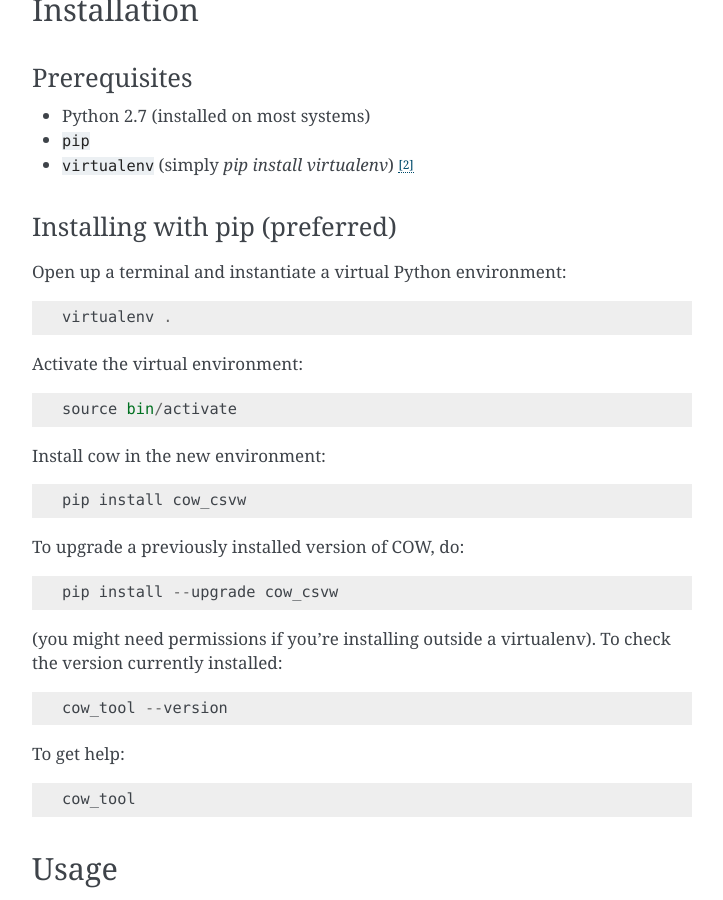
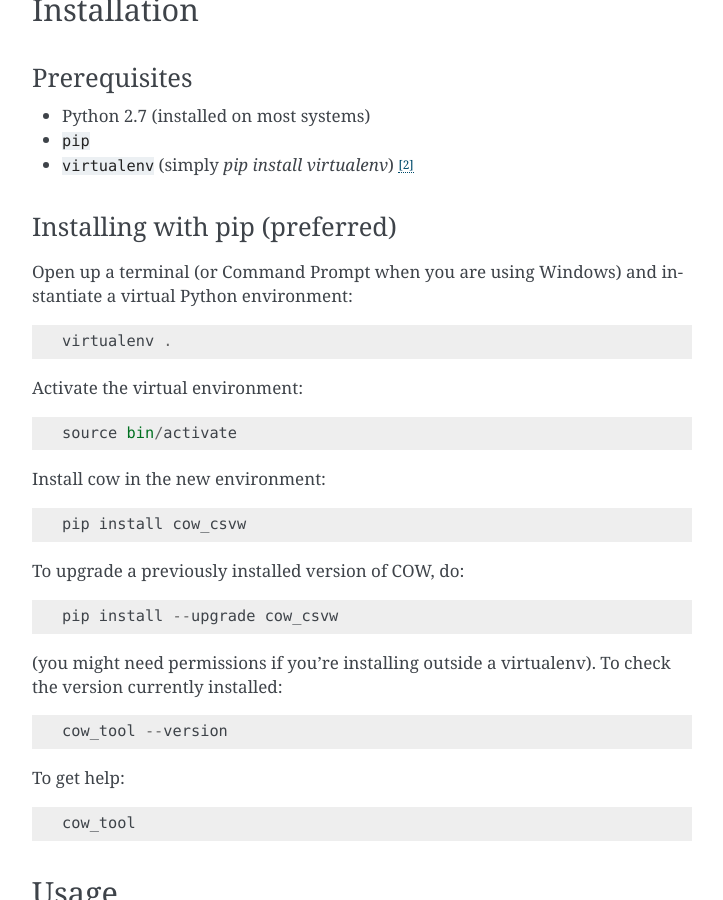
Before and after one commit to CLARIAH/COW, a Sphinx documentation site: the page built from docs/index.rst, in a window 1280 px wide and 900 px high, scrolled down 1621 px. Shown: the whole window, without its empty margins (388-1111 px from the left). Built offline with Sphinx 7.4.7, drawn with Linux system fonts in a browser that asks for light colours; pages that are not in the unit, such as notebooks, are missing from menus.

```diff
--- a/docs/index.rst
+++ b/docs/index.rst
@@ -78,7 +78,7 @@ Prerequisites
 Installing with pip (preferred)
 -------------------------------
 
-Open up a terminal and instantiate a virtual Python environment::
+Open up a terminal (or Command Prompt when you are using Windows) and instantiate a virtual Python environment::
 
   virtualenv .
 
@@ -107,7 +107,7 @@ To get help::
 .. Installing with git
 .. -------------------
 
-.. Open up a terminal, and clone this repository to a directory of your choice::
+.. Open up a terminal (or Command Prompt when you are using Windows), and clone this repository to a directory of your choice::
 
 ..   git clone https://github.com/CLARIAH/COW.git
 
@@ -125,7 +125,7 @@ To get help::
 
 ..   pip install -r requirements.txt
 
-.. Change directory to ``src``, and optionally replace the author in the ``config.py`` with your own data. When following the instructions in the next section always replace ``cow_tool`` with `python csvw_tool.py` when writing in the terminal.
+.. Change directory to ``src``, and optionally replace the author in the ``config.py`` with your own data. When following the instructions in the next section always replace ``cow_tool`` with `python csvw_tool.py` when writing in the terminal (or Command Prompt).
 
 Usage
 =====
--- a/src/converter/util/namespaces.yaml
+++ b/src/converter/util/namespaces.yaml
@@ -42,8 +42,8 @@
   sdmx-concept: !!python/object/new:rdflib.namespace.Namespace [!!python/unicode 'http://purl.org/linked-data/sdmx/2009/concept#'],
   sdmx-dimension: !!python/object/new:rdflib.namespace.Namespace [!!python/unicode 'http://purl.org/linked-data/sdmx/2009/dimension#'],
   sdmx-measure: !!python/object/new:rdflib.namespace.Namespace [!!python/unicode 'http://purl.org/linked-data/sdmx/2009/measure#'],
-  sdr: !!python/object/new:rdflib.namespace.Namespace [!!python/unicode 'https://cinemacontext.nl/vocab/'],
-  sdv: !!python/object/new:rdflib.namespace.Namespace [!!python/unicode 'https://cinemacontext.nl/vocab/vocab/'],
+  sdr: !!python/object/new:rdflib.namespace.Namespace [!!python/unicode 'https://iisg.amsterdam/vocab/'],
+  sdv: !!python/object/new:rdflib.namespace.Namespace [!!python/unicode 'https://iisg.amsterdam/vocab/vocab/'],
   skos: !!python/object/new:rdflib.namespace.Namespace [!!python/unicode 'http://www.w3.org/2004/02/skos/core#'],
   time: !!python/object/new:rdflib.namespace.Namespace [!!python/unicode 'http://www.w3.org/2006/time#'],
   xml: !!python/object/new:rdflib.namespace.Namespace [!!python/unicode 'http://www.w3.org/XML/1998/namespace/'],
```
